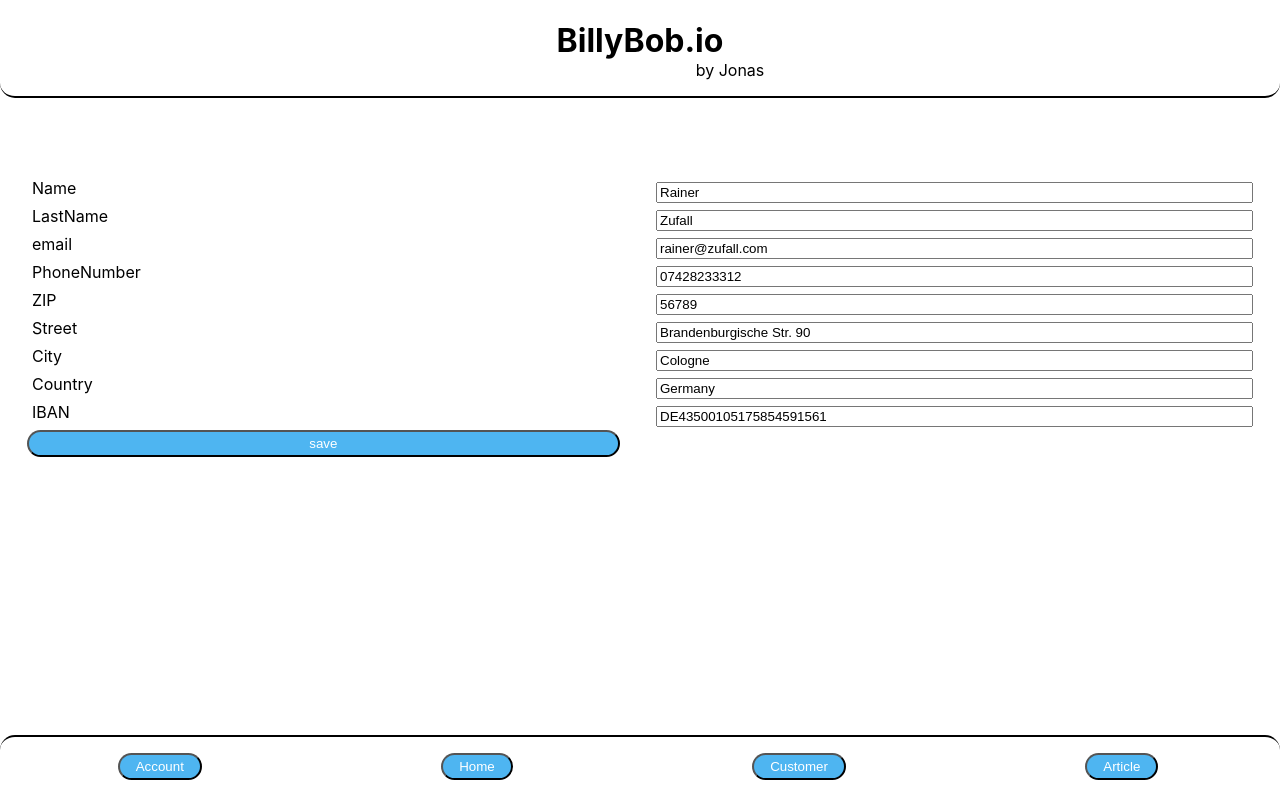
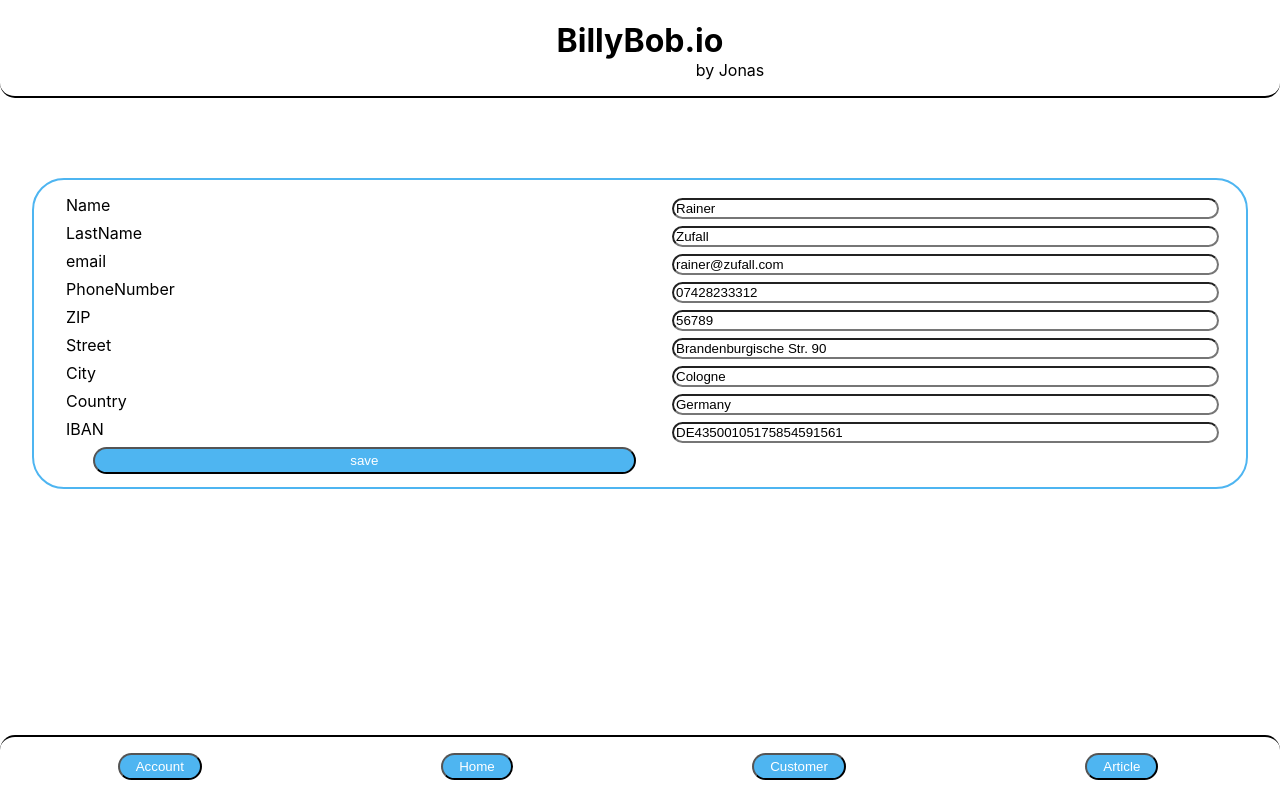
Before and after one commit to DevUnderConstruction/capstone-project, a Next.js app: page / in a window 1280 px wide. Both pictures are taken after a click on the button "Account". Built offline with nearby package versions, Linux system fonts and the light colour scheme.

Commit message:
fixed styles UserForm

```diff
--- a/components/UserForm.js
+++ b/components/UserForm.js
@@ -106,17 +106,24 @@ const StyledForm = styled.form`
   justify-content: center;
   align-items: center;
   top: 10vh;
+  margin-left: 2em;
+  margin-right: 2em;
+  padding-left: 2em;
+  padding-top: 0.9em;
+  border: 2px solid #4eb5f1;
+  border-radius: 2em;
   label {
-    margin-left: 2em;
     padding-bottom: 0.5rem;
   }
   input {
+    margin-right: 4em;
     margin-right: 2em;
+    border-radius: 0.8em;
   }
   button {
     display: inline-block;
     padding: 0.3em 1.2em;
-    margin: 0 0.3em 0.3em 2em;
+    margin: 0 0.3em 1em 2em;
     border-radius: 2em;
     box-sizing: border-box;
     text-decoration: none;
```
